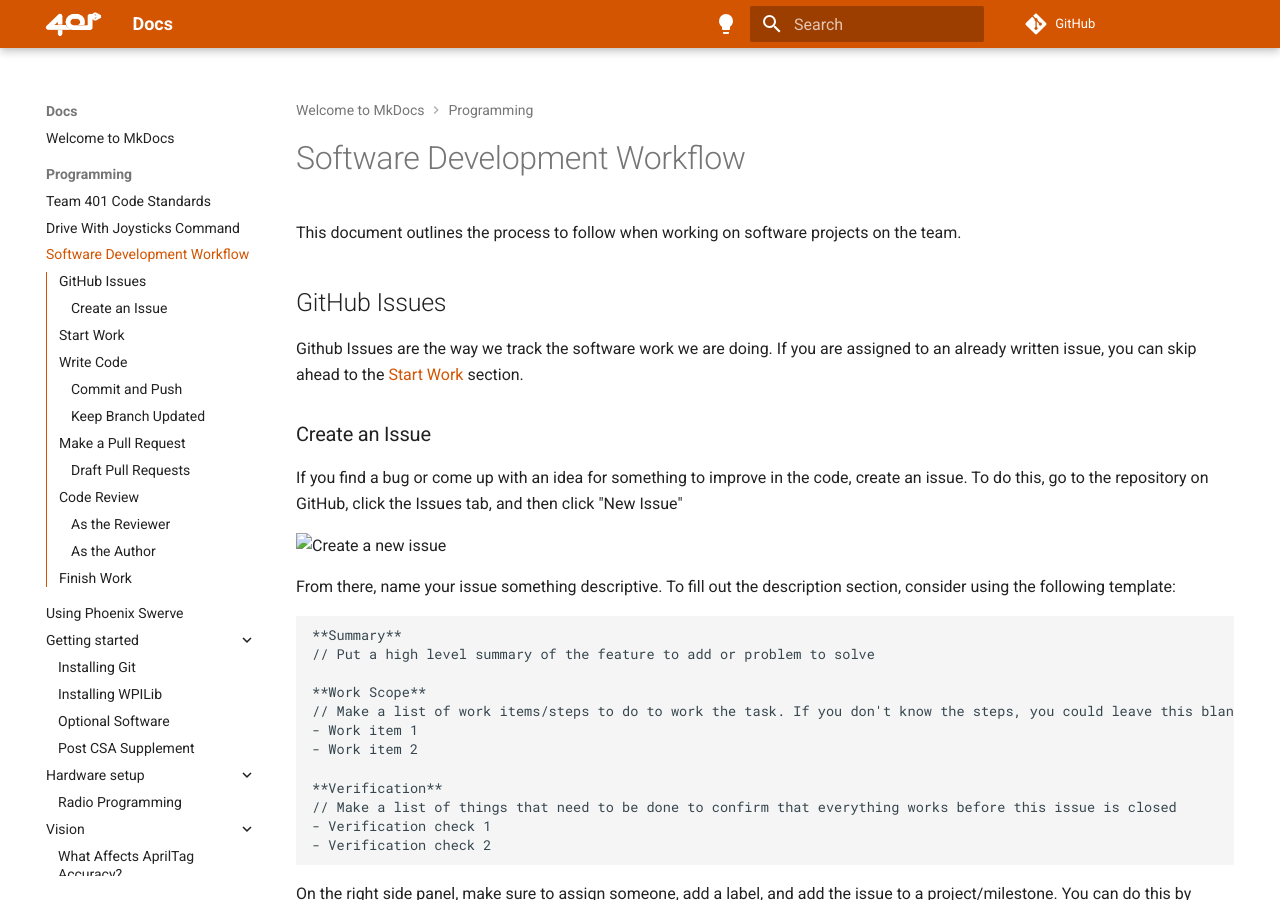
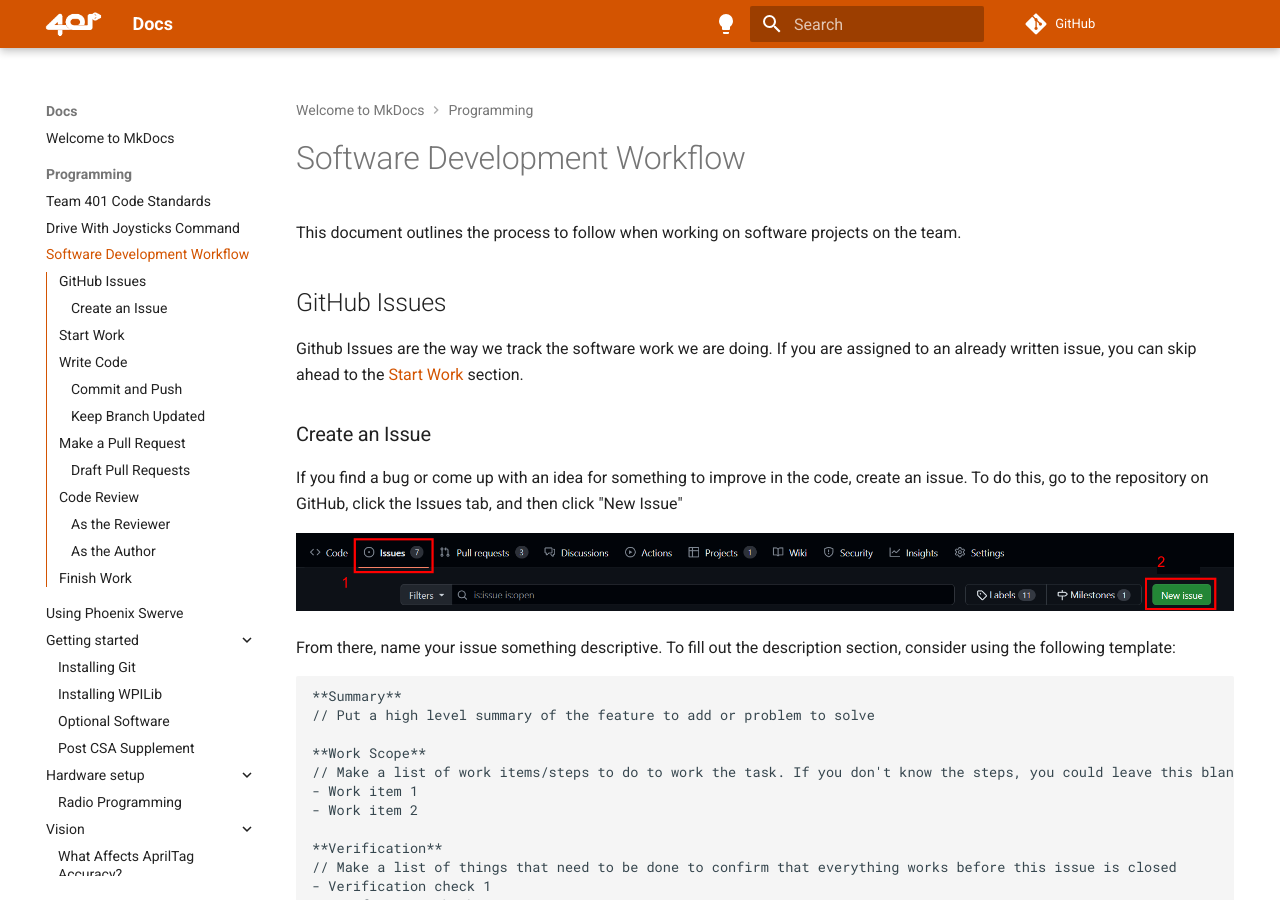
Before and after one commit to team401/Docs, an MkDocs documentation site: the page built from docs/Programming/Software-Workflow.md, in a window 1280 px wide and 900 px high. Built offline with MkDocs 1.6.1 and Material for MkDocs 9.7.7, drawn with Linux system fonts in a browser that asks for light colours; comment, search, counter and statistics services are not loaded.

Commit message:
Update pic link

```diff
--- a/docs/Programming/Software-Workflow.md
+++ b/docs/Programming/Software-Workflow.md
@@ -11,7 +11,7 @@
 
 If you find a bug or come up with an idea for something to improve in the code, create an issue. To do this, go to the repository on GitHub, click the Issues tab, and then click "New Issue"
 
-![Create a new issue](../res/createNewIssue.png)
+![Create a new issue](../images/createNewIssue.png)
 
 From there, name your issue something descriptive. To fill out the description section, consider using the following template:
 
```
